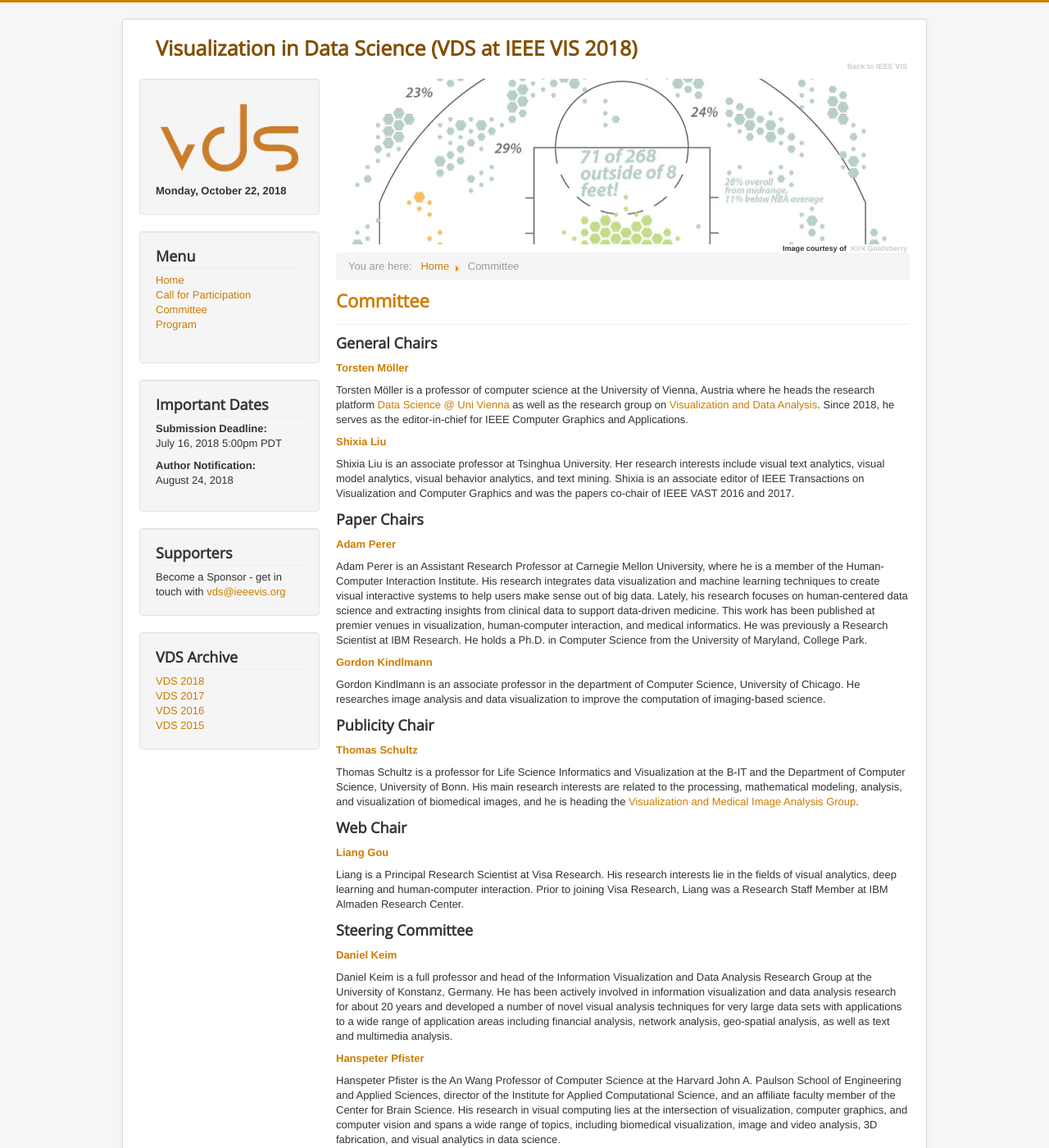
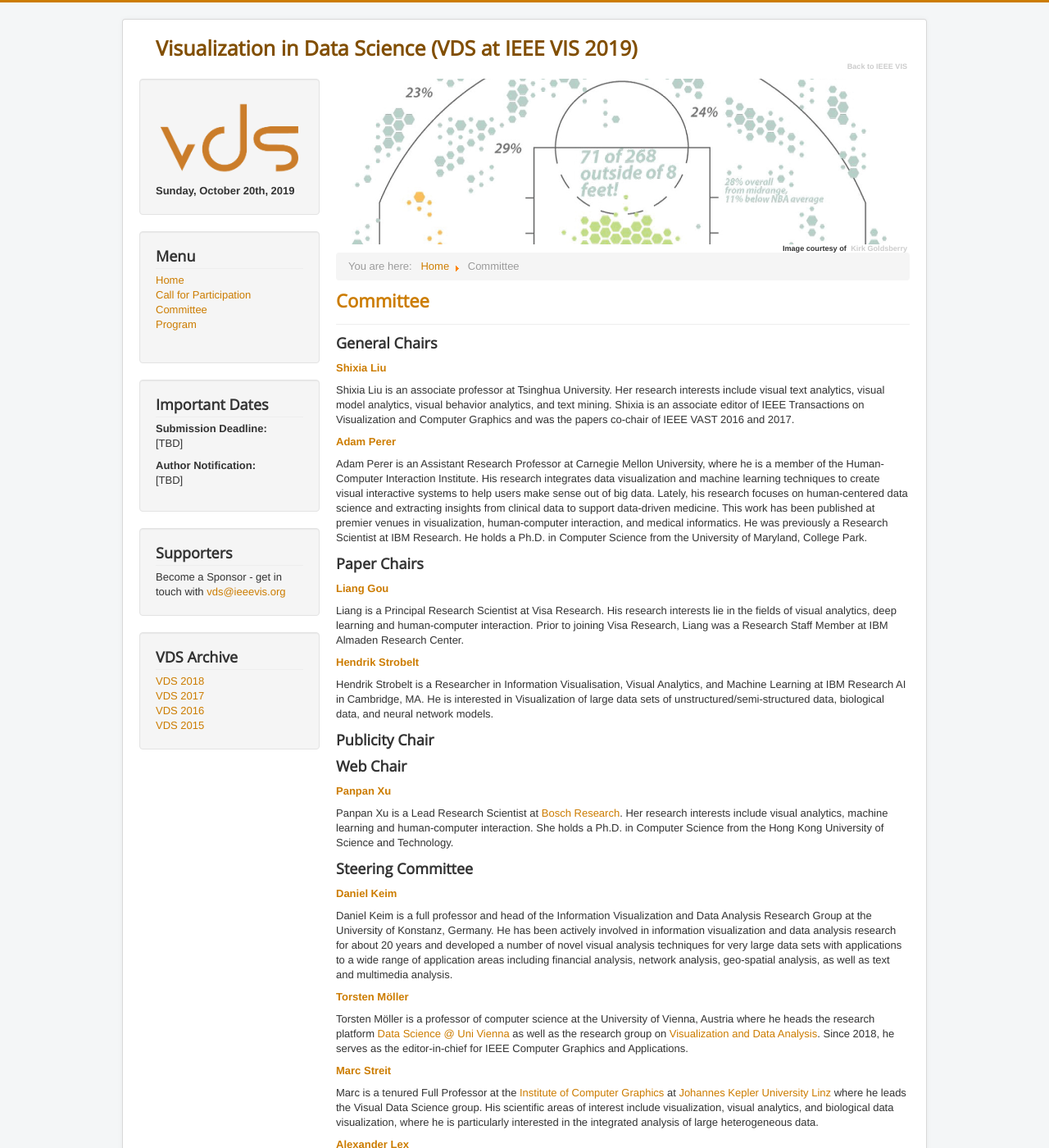
Before and after one commit to visualdatascience/2019, a Jekyll site: the page built from committee.md, in a window 1280 px wide and 1400 px high. Shown: the whole window at 82% size. Built offline with Jekyll 4.4.1, drawn with Linux system fonts in a browser that asks for light colours; some of the changed text lies outside the part shown.

Commit message:
update pages for 2019

```diff
--- a/_config.yml
+++ b/_config.yml
@@ -1,14 +1,14 @@
 # Site settings
-title: "Visualization in Data Science (VDS at IEEE VIS 2018)"
+title: "Visualization in Data Science (VDS at IEEE VIS 2019)"
 email: "vds@ieeevis.org"
-description: "Visualization in Data Science (VDS at IEEE VIS 2018)"
-baseurl: "/2018"
+description: "Visualization in Data Science (VDS at IEEE VIS 2019)"
+baseurl: "/2019"
 url: "http://www.visualdatascience.org/"
-conferenceshort: "VDS 2018"
-conferencedate: "Monday, October 22, 2018"
+conferenceshort: "VDS 2019"
+conferencedate: "Sunday, October 20th, 2019"
 
-deadline_submission: "July 16, 2018 5:00pm PDT"
-deadline_notification: "August 24, 2018"
+deadline_submission: "[TBD]"
+deadline_notification: "[TBD]"
 
 # Build settings
 markdown: kramdown
--- a/committee.md
+++ b/committee.md
@@ -6,37 +6,33 @@ permalink: /committee/
 
 ### General Chairs
 
-**[Torsten Möller](https://cs.univie.ac.at/Torsten.Möller)**
-
- Torsten Möller is a professor of computer science at the University of Vienna, Austria where he heads the research platform [Data Science @ Uni Vienna](http://datascience.univie.ac.at) as well as the research group on [Visualization and Data Analysis](http://vda.cs.univie.ac.at). Since 2018, he serves as the editor-in-chief for IEEE Computer Graphics and Applications.
-
 **[Shixia Liu](http://shixialiu.com/)**
 
 Shixia Liu is an associate professor at Tsinghua University. Her research interests include visual text analytics, visual model analytics, visual behavior analytics, and text mining. Shixia is an associate editor of IEEE Transactions on Visualization and Computer Graphics and was the papers co-chair of IEEE VAST 2016 and 2017.
-
-
-### Paper Chairs
 
 **[Adam Perer](http://perer.org/)**
 
 Adam Perer is an Assistant Research Professor at Carnegie Mellon University, where he is a member of the Human-Computer Interaction Institute. His research integrates data visualization and machine learning techniques to create visual interactive systems to help users make sense out of big data. Lately, his research focuses on human-centered data science and extracting insights from clinical data to support data-driven medicine. This work has been published at premier venues in visualization, human-computer interaction, and medical informatics. He was previously a Research Scientist at IBM Research. He holds a Ph.D. in Computer Science from the University of Maryland, College Park.
 
-**[Gordon Kindlmann](http://people.cs.uchicago.edu/~glk/)**
+### Paper Chairs
 
-Gordon Kindlmann is an associate professor in the department of Computer Science, University of Chicago. He researches image analysis and data visualization to improve the computation of imaging-based science.
+**[Liang Gou](https://usa.visa.com/about-visa/visa-research/liang-gou.html)**
+
+Liang is a Principal Research Scientist at Visa Research. His research interests lie in the fields of visual analytics, deep learning and human-computer interaction. Prior to joining Visa Research, Liang was a Research Staff Member at IBM Almaden Research Center.
+
+**[Hendrik Strobelt](http://hendrik.strobelt.com/)**
+
+Hendrik Strobelt is a Researcher in Information Visualisation, Visual Analytics, and Machine Learning at IBM Research AI in Cambridge, MA. He is interested in Visualization of large data sets of unstructured/semi-structured data, biological data, and neural network models.
+
 
 ### Publicity Chair
-
-**[Thomas Schultz](http://cg.cs.uni-bonn.de/en/people/prof-dr-thomas-schultz/)**
-
-Thomas Schultz is a professor for Life Science Informatics and Visualization at the B-IT and the Department of Computer Science, University of Bonn. His main research interests are related to the processing, mathematical modeling, analysis, and visualization of biomedical images, and he is heading the [Visualization and Medical Image Analysis Group](http://cg.cs.uni-bonn.de/en/visualization-and-medical-image-analysis-group-prof-thomas-schultz/).
 
 
 ### Web Chair
 
-**[Liang Gou](https://usa.visa.com/about-visa/visa-research/liang-gou.html)**
+**[Panpan Xu](http://lliquid.github.io/homepage/)**
 
-Liang is a Principal Research Scientist at Visa Research. His research interests lie in the fields of visual analytics, deep learning and human-computer interaction. Prior to joining Visa Research, Liang was a Research Staff Member at IBM Almaden Research Center.
+Panpan Xu is a Lead Research Scientist at [Bosch Research](http://www.bosch.com/research). Her research interests include visual analytics, machine learning and human-computer interaction. She holds a Ph.D. in Computer Science from the Hong Kong University of Science and Technology.
 
 
 ### Steering Committee
@@ -46,9 +42,9 @@ Liang is a Principal Research Scientist at Visa Research. His research interests
 Daniel Keim is a full professor and head of the Information Visualization and Data Analysis Research Group at the University of Konstanz, Germany. He has been actively involved in information visualization and data analysis research for about 20 years and developed a number of novel visual analysis techniques for very large data sets with applications to a wide range of application areas including financial analysis, network analysis, geo-spatial analysis, as well as text and multimedia analysis.
 
 
-**[Hanspeter Pfister](http://www.seas.harvard.edu/directory/pfister)**
+**[Torsten Möller](https://cs.univie.ac.at/Torsten.Möller)**
 
-Hanspeter Pfister is the An Wang Professor of Computer Science at the Harvard John A. Paulson School of Engineering and Applied Sciences, director of the Institute for Applied Computational Science, and an affiliate faculty member of the Center for Brain Science. His research in visual computing lies at the intersection of visualization, computer graphics, and computer vision and spans a wide range of topics, including biomedical visualization, image and video analysis, 3D fabrication, and visual analytics in data science.
+ Torsten Möller is a professor of computer science at the University of Vienna, Austria where he heads the research platform [Data Science @ Uni Vienna](http://datascience.univie.ac.at) as well as the research group on [Visualization and Data Analysis](http://vda.cs.univie.ac.at). Since 2018, he serves as the editor-in-chief for IEEE Computer Graphics and Applications.
 
 **[Marc Streit](http://marc-streit.com/)**
 
@@ -60,7 +56,7 @@ Alex is an assistant professor of computer science at the Scientific Computing a
 
 ### Program Committee
 
-- Andrienko, Natalia (Fraunhofer IAIS & City University London)
+<!-- - Andrienko, Natalia (Fraunhofer IAIS & City University London)
 - Banovic, Nikola (Carnegie Mellon University)
 - Berger, Matthew (University of Arizona)
 - Brown, Eli (DePaul University)
@@ -85,4 +81,4 @@ Alex is an assistant professor of computer science at the Scientific Computing a
 - Strobelt, Hendrik	(IBM Research)
 - Wang, Bei	(University of Utah)
 - Wenskovitch, John (Virginia Tech)
-- Yanhong Wu (VISA Research)
+- Yanhong Wu (VISA Research) -->
```
Also changed, not shown: _layouts/program.html (+1 -68 lines), cfp.md (+5 -5 lines), index.md (+2 -2 lines).
